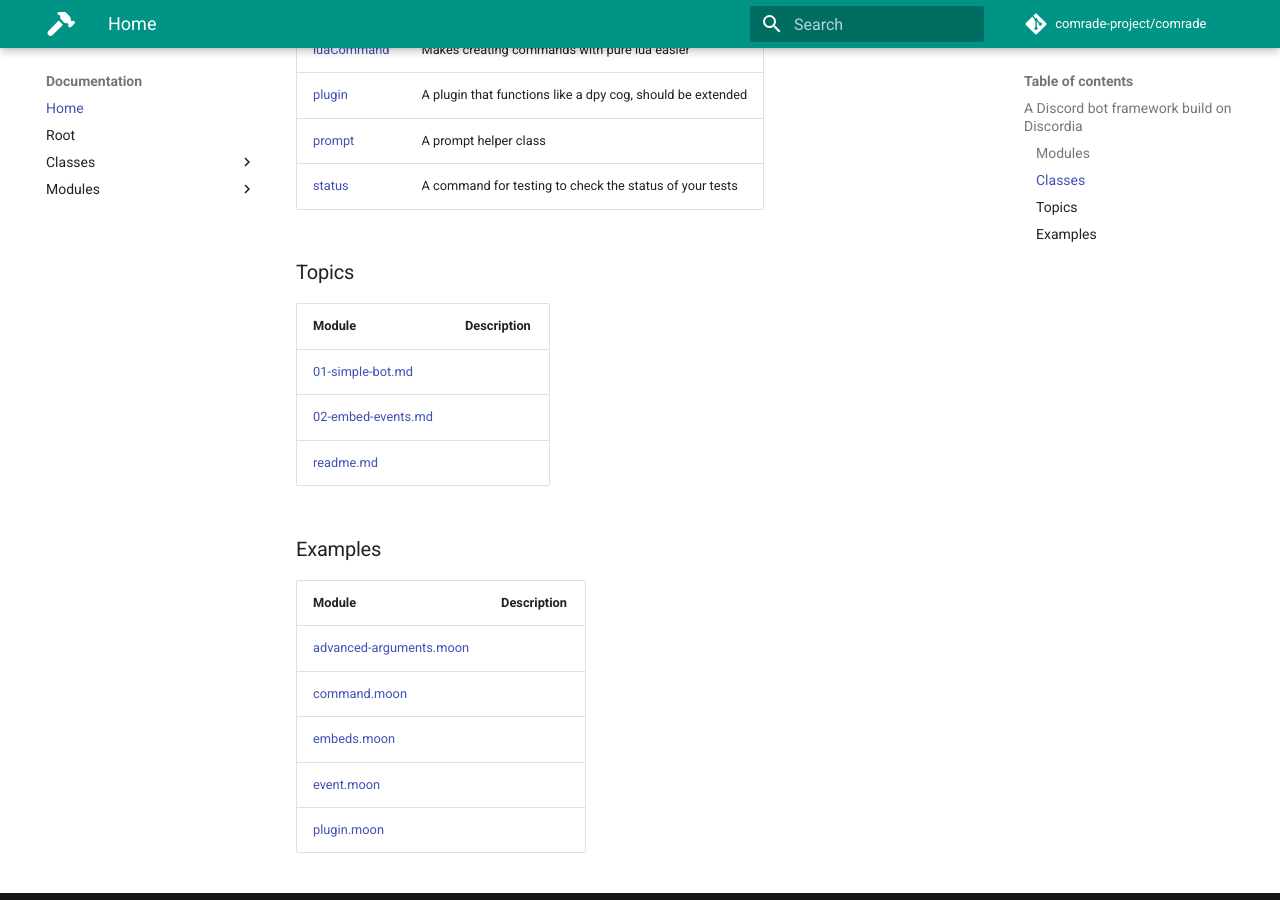
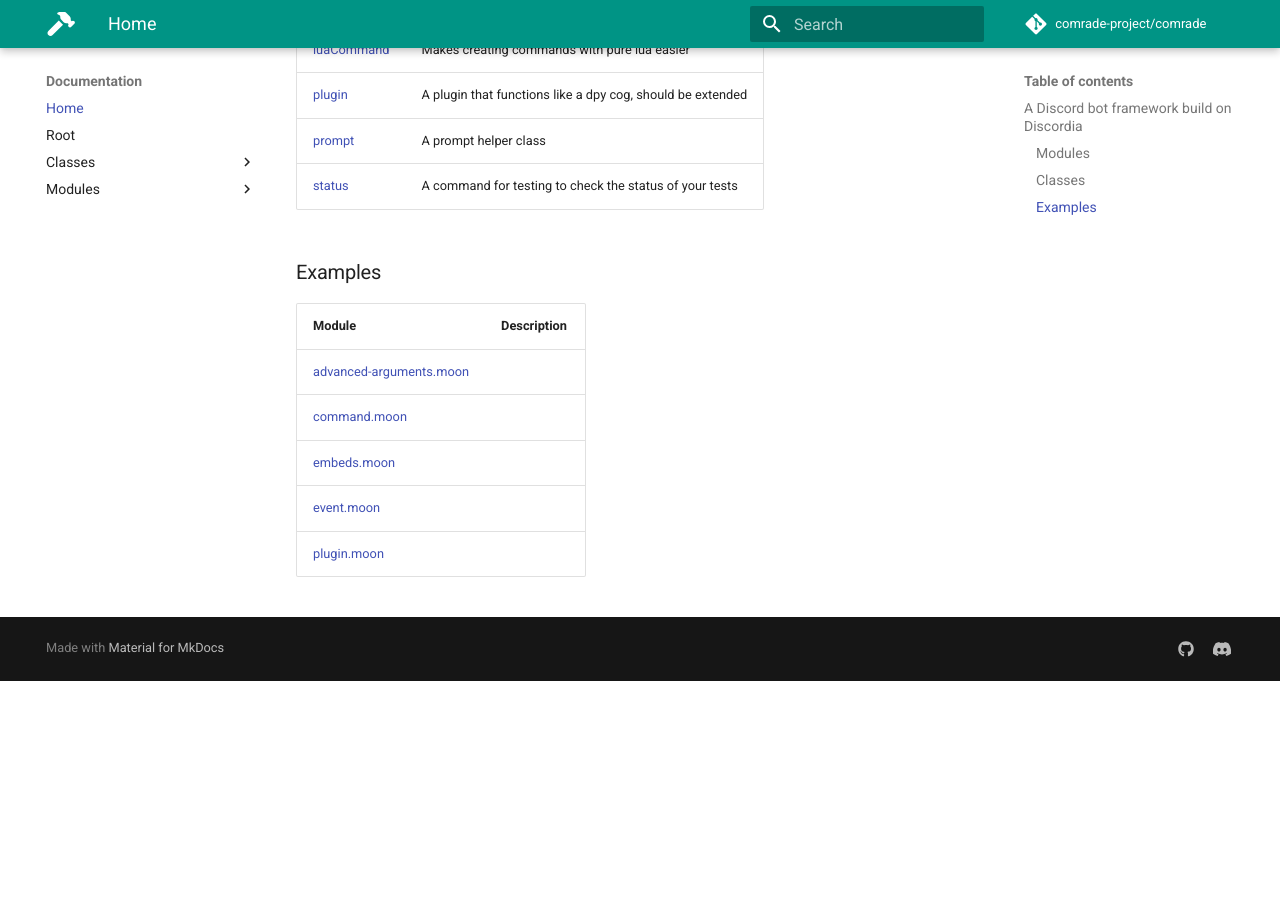
Before and after one commit to Sylviettee/Comrade, an MkDocs documentation site: the page built from docs/index.md, in a window 1280 px wide and 900 px high, scrolled down 1120 px. Built offline with MkDocs 1.6.1 and Material for MkDocs 9.7.7, drawn with Linux system fonts in a browser that asks for light colours; nearby versions of some CDN libraries; comment, search, counter and statistics services are not loaded; a style sheet for code colours, icons or effects is not loaded; after the commit the page ends 1801 px from its top, so only the background shows below that.

Commit message:
Build docs

```diff
--- a/docs/index.md
+++ b/docs/index.md
@@ -39,16 +39,6 @@
 | [status](classes/status.md) | A command for testing to check the status of your tests
 
 
-### Topics
-
-
-| Module | Description |
-| ------ | ----------- |
-| [01-simple-bot.md](topics/01-simple-bot.md) |
-| [02-embed-events.md](topics/02-embed-events.md) |
-| [readme.md](topics/readme.md) |
-
-
 ### Examples
 
 
```
